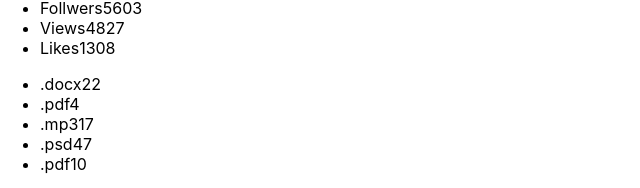
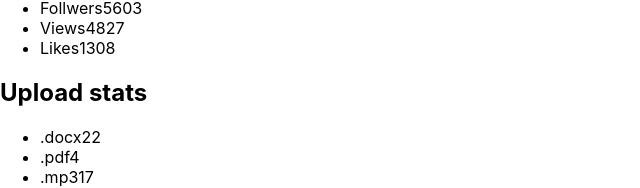
Before and after one commit to DmitroLitvinenko/goit-react-hw-01-components, a React (Create React App) app: page / in a window 1280 px wide. Shown: the part 220-408 px from the top of the page, without its empty margins (0-640 px from the left). Built offline with nearby package versions, Linux system fonts and the light colour scheme.

Commit message:
complete task-2 whithout styles

```diff
--- a/src/components/App.jsx
+++ b/src/components/App.jsx
@@ -7,8 +7,7 @@ export const App = () => {
   return (
     <div>
       <Profile user={user} />
-      {/* <StatisticsList title="Upload stats" /> */}
-      <StatisticsList items={data} />
+      <StatisticsList items={data} title={'Upload stats'} />
     </div>
   );
 };
--- a/src/components/StatisticsList.jsx
+++ b/src/components/StatisticsList.jsx
@@ -3,7 +3,7 @@ import { StatisticsItem } from './StatisticsItem.jsx';
 export const StatisticsList = ({ items, title }) => {
   return (
     <section>
-      {title > 0 && <h2>{title}</h2>}
+      {title && title.length > 0 && <h2>{title}</h2>}
 
       <ul>
         {items.map(item => (
```
